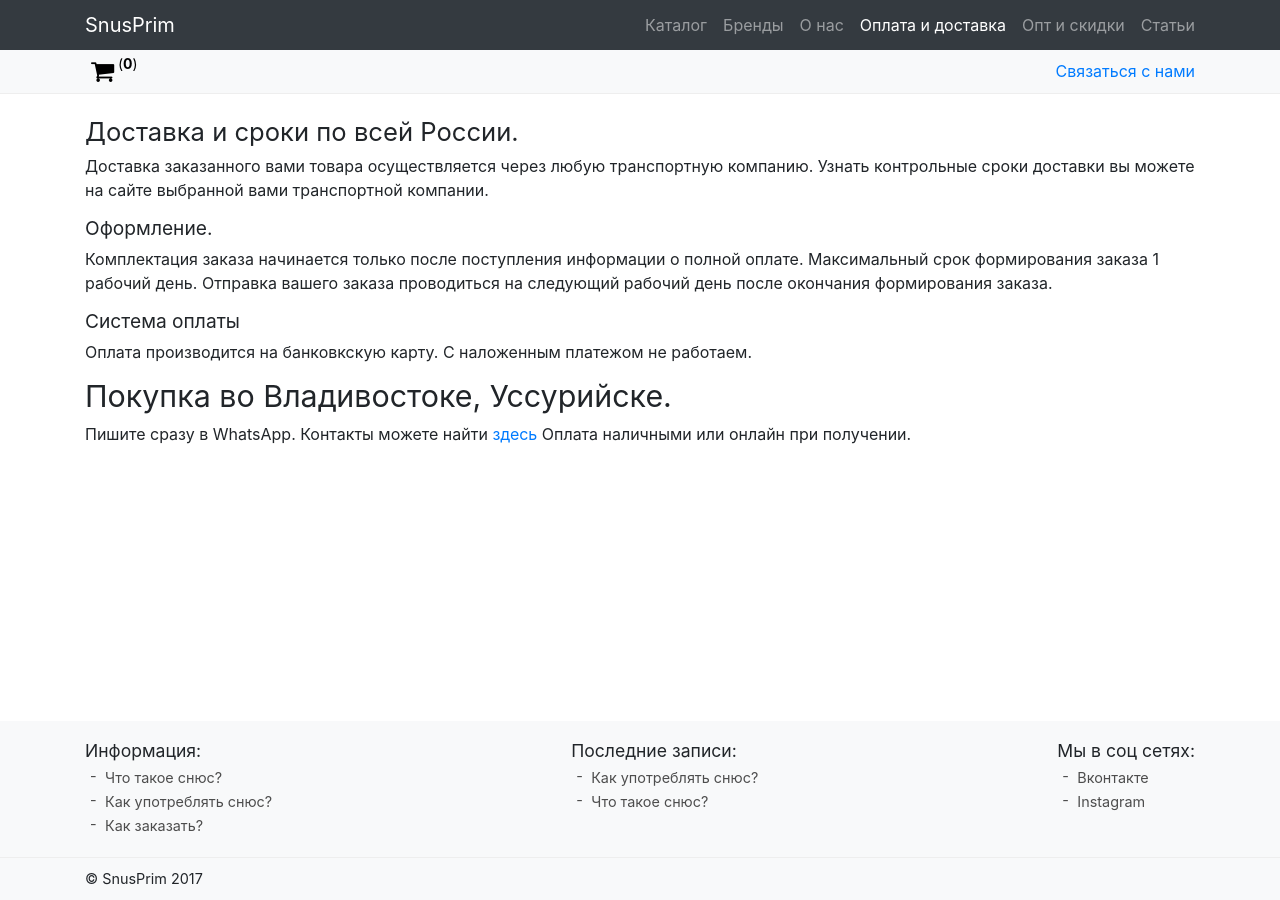
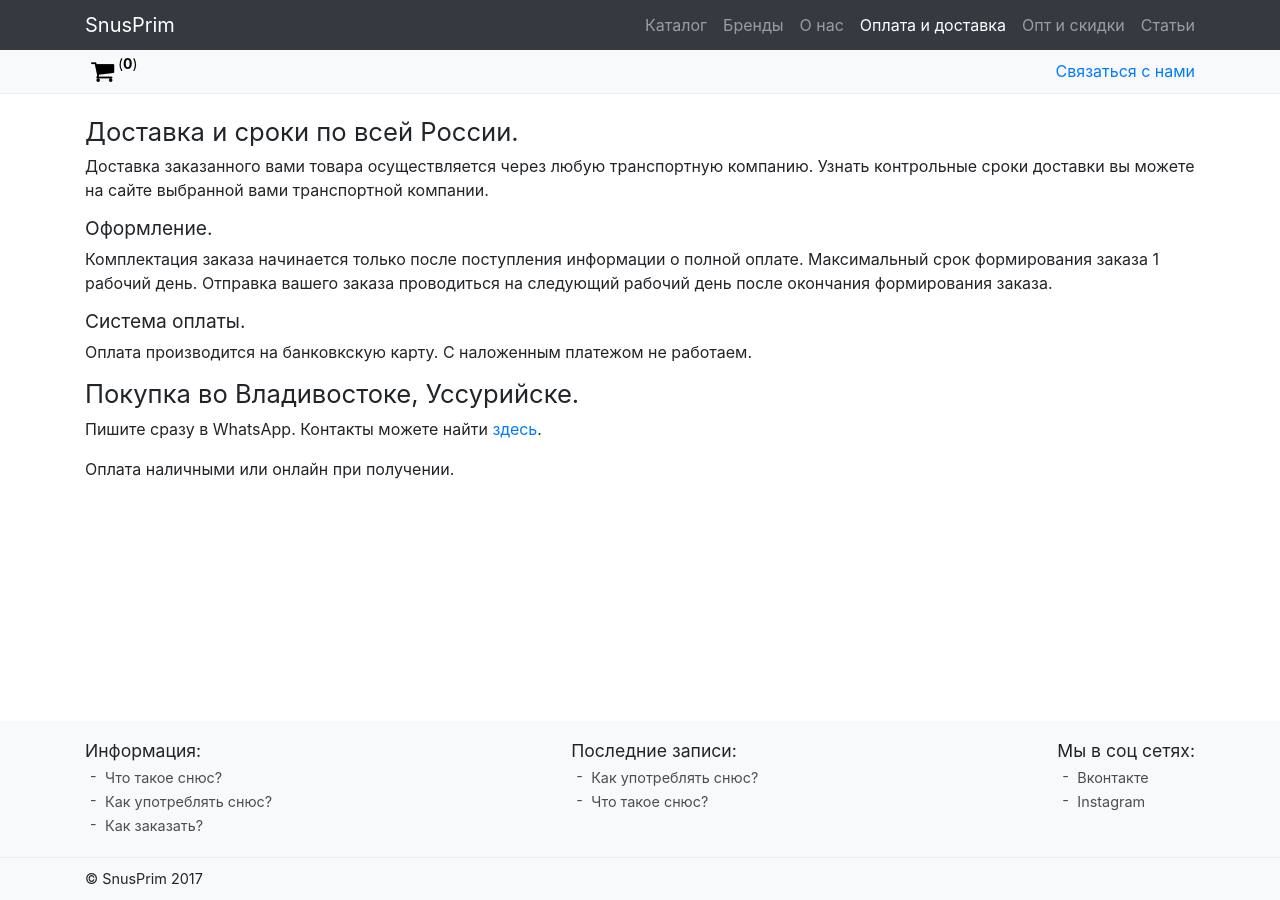
Before and after one commit to Snus-ru/Snus-ru.github.io, a Jekyll site: the page built from delivery.md, in a window 1280 px wide. Built offline with Jekyll 4.4.1, drawn with Linux system fonts in a browser that asks for light colours; nearby versions of some CDN libraries.

```diff
--- a/delivery.md
+++ b/delivery.md
@@ -13,9 +13,10 @@ layout: simple-page
 Комплектация заказа начинается только после поступления информации о полной оплате. Максимальный срок формирования заказа 1 рабочий день.
 Отправка вашего заказа проводиться на следующий рабочий день после окончания формирования заказа.
 
-### Система оплаты
+### Система оплаты.
 Оплата производится на банковкскую карту. С наложенным платежом не работаем.
 
-# Покупка во Владивостоке, Уссурийске.
-Пишите сразу в WhatsApp. Контакты можете найти [здесь](https://www.snusprim.com/about.html)
+## Покупка во Владивостоке, Уссурийске.
+Пишите сразу в WhatsApp. Контакты можете найти [здесь](https://www.snusprim.com/about.html).
+
 Оплата наличными или онлайн при получении.
```
